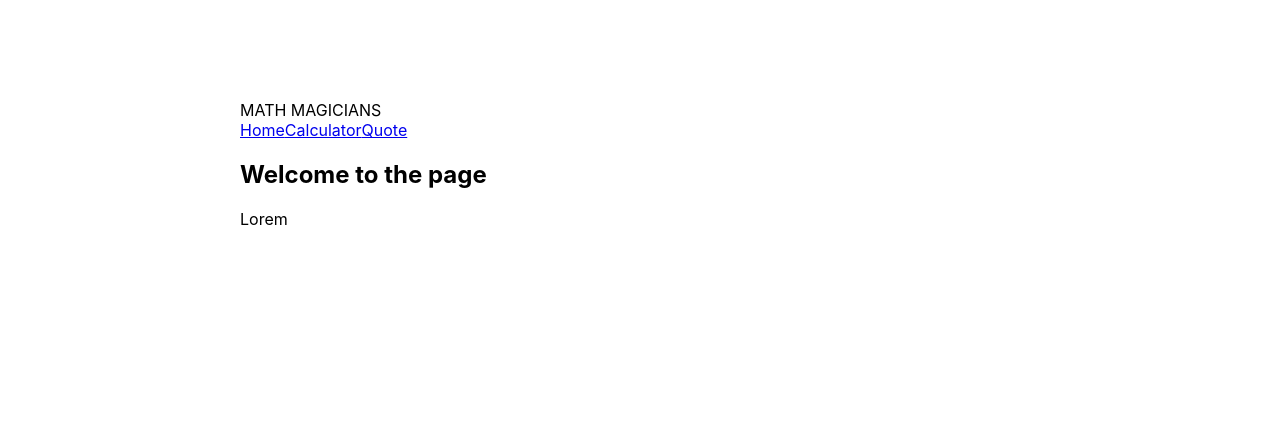
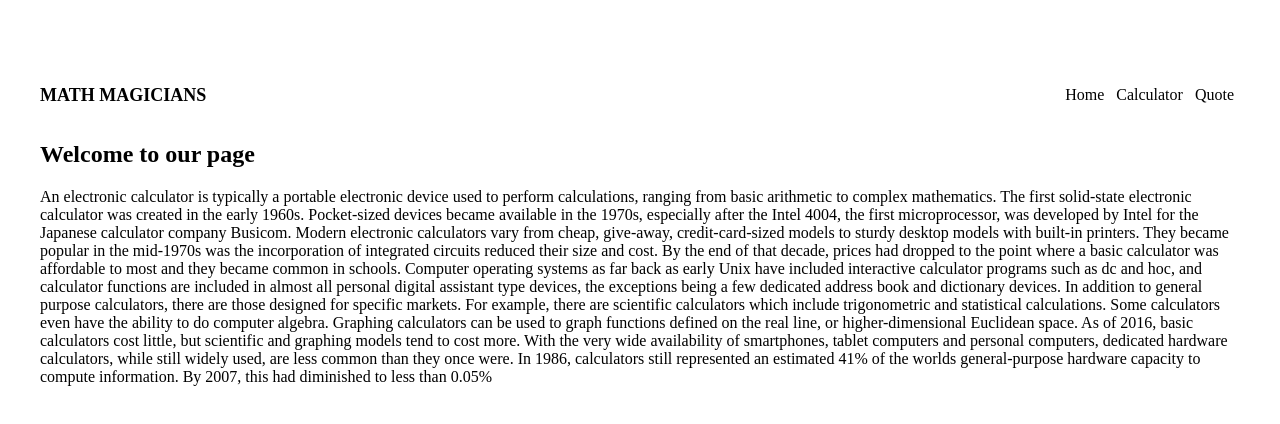
Before and after one commit to vflorin1995/Math, a React (Create React App) app: page / in a window 1280 px wide. Shown: the top 424 px of the page. Built offline with nearby package versions, Linux system fonts and the light colour scheme.

Commit message:
Add styling

```diff
--- a/src/Components/home.js
+++ b/src/Components/home.js
@@ -2,8 +2,39 @@ import React from 'react';
 
 const Home = () => (
   <div>
-    <h2>Welcome to the page</h2>
-    <p>Lorem</p>
+    <h2>Welcome to our page</h2>
+    <p>
+      An electronic calculator is typically a portable electronic
+      device used to perform calculations, ranging from basic arithmetic to complex
+      mathematics. The first solid-state electronic calculator
+      was created in the early 1960s.
+      Pocket-sized devices became available in the 1970s, especially
+      after the Intel 4004, the first microprocessor,
+      was developed by Intel for the Japanese calculator company Busicom.
+      Modern electronic calculators vary from cheap,
+      give-away, credit-card-sized models to sturdy desktop models with
+      built-in printers. They became popular in the mid-1970s
+      was the incorporation of integrated circuits reduced their size and
+      cost. By the end of that decade, prices had dropped to the point
+      where a basic calculator was affordable to most and they became common
+      in schools. Computer operating systems as far back as early Unix
+      have included interactive calculator programs such as dc and hoc, and
+      calculator functions are included in almost all personal digital
+      assistant type devices, the exceptions being a few dedicated address
+      book and dictionary devices. In addition to general purpose
+      calculators, there are those designed for specific markets. For example,
+      there are scientific calculators which include trigonometric
+      and statistical calculations. Some calculators even have the ability to do
+      computer algebra. Graphing calculators can be used to graph
+      functions defined on the real line, or higher-dimensional Euclidean space.
+      As of 2016, basic calculators cost little, but scientific and
+      graphing models tend to cost more. With the very wide availability of
+      smartphones, tablet computers and personal computers, dedicated hardware
+      calculators, while still widely used, are less common than they once were.
+      In 1986, calculators still represented an estimated 41% of the worlds
+      general-purpose hardware capacity to compute information. By 2007, this
+      had diminished to less than 0.05%
+    </p>
   </div>
 );
 
--- a/src/Components/nav.js
+++ b/src/Components/nav.js
@@ -3,7 +3,7 @@ import { Link } from 'react-router-dom';
 
 const Nav = () => (
   <nav>
-    <div>MATH MAGICIANS</div>
+    <h1>MATH MAGICIANS</h1>
     <div>
       <Link to="/">Home</Link>
       <Link to="/calculator">Calculator</Link>
--- a/src/Components/quote.js
+++ b/src/Components/quote.js
@@ -2,8 +2,7 @@ import React from 'react';
 
 const Quote = () => (
   <div>
-    <h2>Welcome to the page</h2>
-    <p>Lorem</p>
+    <p>Pure mathematics is, in its way, the poetry of logical ideas.- Albert Einstein</p>
   </div>
 );
 
--- a/src/index.css
+++ b/src/index.css
@@ -1,28 +1,21 @@
 body {
-  margin: 100px auto;
-  max-width: 800px;
-  font-family:
-    -apple-system,
-    BlinkMacSystemFont,
-    'Segoe UI',
-    'Roboto',
-    'Oxygen',
-    'Ubuntu',
-    'Cantarell',
-    'Fira Sans',
-    'Droid Sans',
-    'Helvetica Neue',
-    sans-serif;
-  -webkit-font-smoothing: antialiased;
-  -moz-osx-font-smoothing: grayscale;
+  margin: 50px auto;
+  max-width: 1200px;
+  padding: 20px;
 }
 
-code {
-  font-family:
-    source-code-pro,
-    Menlo,
-    Monaco,
-    Consolas,
-    'Courier New',
-    monospace;
+nav {
+  display: flex;
+  justify-content: space-between;
+  align-items: center;
 }
+
+nav > div > * {
+  margin: 6px;
+  text-decoration: none;
+  color: black
+}
+
+h1 {
+  font-size: 18px;
+}
```
